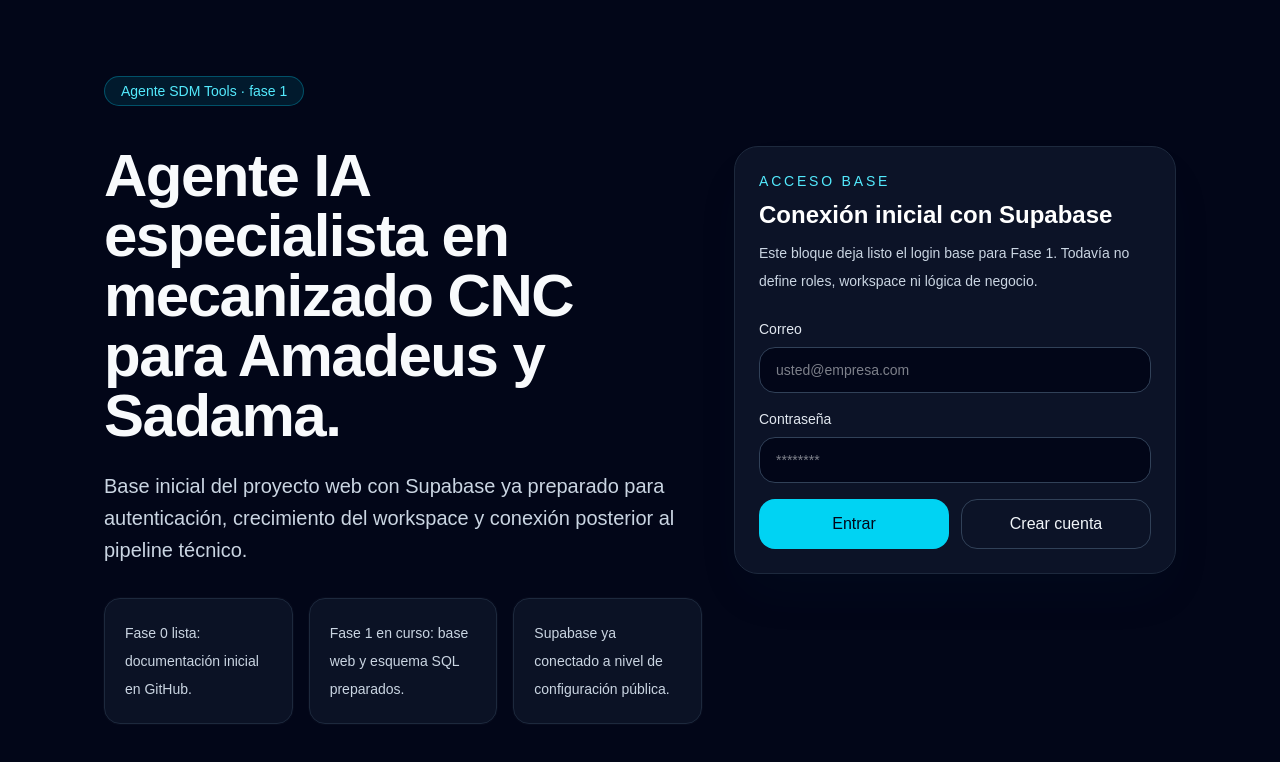
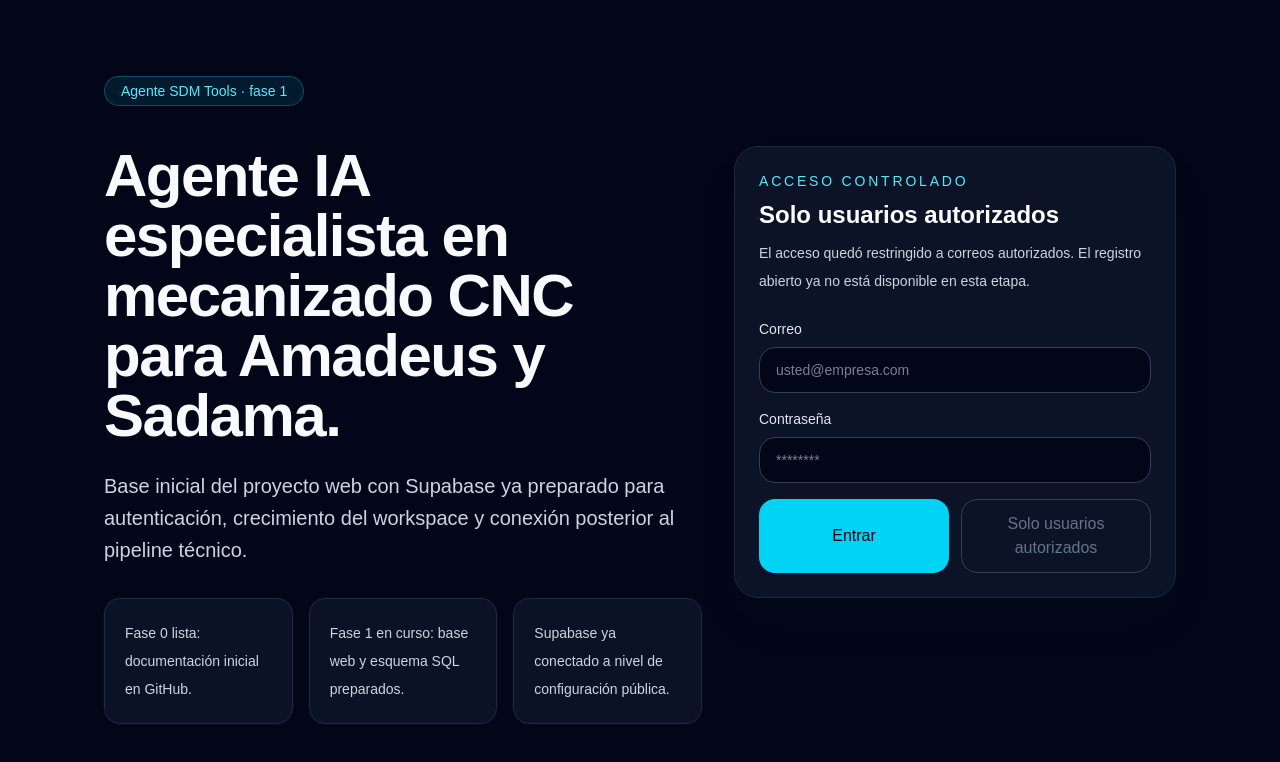
Before and after one commit to davidsanchez1079-coder/agente-sdm-tools, a Next.js app: page / in a window 1280 px wide. Shown: the top 762 px of the page. Built offline with nearby package versions, Linux system fonts and the light colour scheme; no server answers.

Commit message:
feat: restrict access to authorized emails

```diff
--- a/src/components/auth/auth-shell.tsx
+++ b/src/components/auth/auth-shell.tsx
@@ -4,6 +4,7 @@ import { useMemo, useState } from "react";
 import { useSearchParams } from "next/navigation";
 import { getSupabaseBrowserClient } from "@/lib/supabase/client";
 import { getClientEnv } from "@/lib/env";
+import { isAllowedEmail } from "@/lib/auth/allowed-emails";
 
 export function AuthShell() {
   const env = getClientEnv();
@@ -34,19 +35,26 @@ export function AuthShell() {
       return;
     }
 
+    const normalizedEmail = email.trim().toLowerCase();
+
+    if (!isAllowedEmail(normalizedEmail)) {
+      setMessage("Acceso restringido. Este correo no está autorizado para entrar.");
+      return;
+    }
+
     setLoading(mode);
     setMessage(null);
 
     const response =
       mode === "signup"
         ? await supabase.auth.signUp({
-            email,
+            email: normalizedEmail,
             password,
             options: {
               emailRedirectTo: `${window.location.origin}/auth/callback`,
             },
           })
-        : await supabase.auth.signInWithPassword({ email, password });
+        : await supabase.auth.signInWithPassword({ email: normalizedEmail, password });
 
     if (response.error) {
       setMessage(response.error.message);
@@ -66,12 +74,12 @@ export function AuthShell() {
     <section className="grid gap-6 rounded-3xl border border-slate-800 bg-slate-900/80 p-6 shadow-2xl shadow-cyan-950/10">
       <div className="space-y-2">
         <p className="text-sm font-medium uppercase tracking-[0.2em] text-cyan-300">
-          Acceso base
+          Acceso controlado
         </p>
-        <h2 className="text-2xl font-semibold text-white">Conexión inicial con Supabase</h2>
+        <h2 className="text-2xl font-semibold text-white">Solo usuarios autorizados</h2>
         <p className="text-sm leading-7 text-slate-300">
-          Este bloque deja listo el login base para Fase 1. Todavía no define roles,
-          workspace ni lógica de negocio.
+          El acceso quedó restringido a correos autorizados. El registro abierto ya no está
+          disponible en esta etapa.
         </p>
       </div>
 
@@ -117,12 +125,11 @@ export function AuthShell() {
           </button>
 
           <button
-            className="rounded-2xl border border-slate-700 px-4 py-3 font-medium text-slate-100 transition hover:border-cyan-400 hover:text-cyan-300 disabled:cursor-not-allowed disabled:opacity-60"
+            className="rounded-2xl border border-slate-700 px-4 py-3 font-medium text-slate-500 transition disabled:cursor-not-allowed"
             type="button"
-            onClick={() => void handleAuth("signup")}
-            disabled={loading !== null}
+            disabled
           >
-            {loading === "signup" ? "Procesando..." : "Crear cuenta"}
+            Solo usuarios autorizados
           </button>
         </div>
       </form>
--- /dev/null
+++ b/src/lib/auth/allowed-emails.ts
@@ -0,0 +1,12 @@
+const allowedEmails = [
+  "david.sanchez@stamadeus.com",
+  "david.sanchez@sadama.com.mx",
+] as const;
+
+export function isAllowedEmail(email: string) {
+  return allowedEmails.includes(email.trim().toLowerCase() as (typeof allowedEmails)[number]);
+}
+
+export function getAllowedEmails() {
+  return [...allowedEmails];
+}
```
